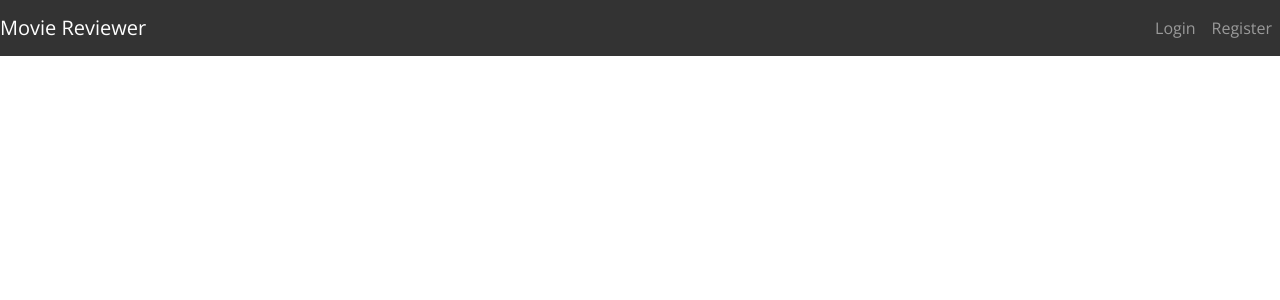
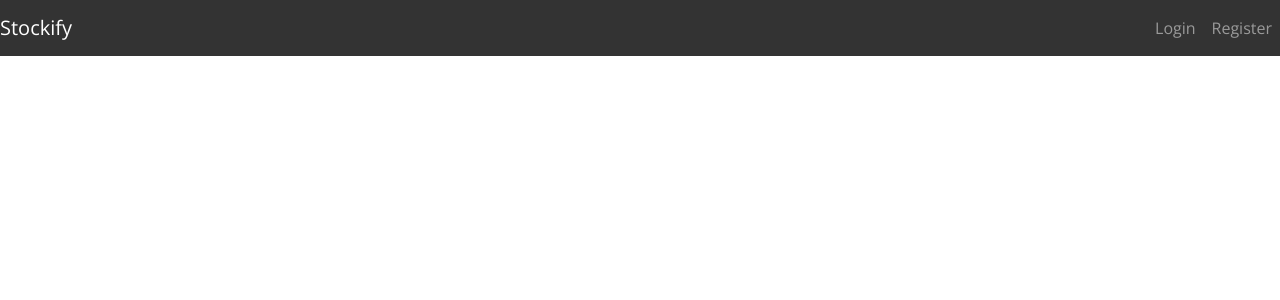
Before and after one commit to ajithkanuri/stockify, a Flask app: template flask_app/templates/header.html in a window 1280 px wide. Shown: the top 300 px of the page. Run offline with Flask 2, Linux system fonts and the light colour scheme; the template is opened without the code that fills it: most values are stand-ins (such as "Sample title", 1, 10 or a date in 2020); some libraries are stand-ins or nearby versions.

Commit message:
change header name

```diff
--- a/flask_app/templates/header.html
+++ b/flask_app/templates/header.html
@@ -1,7 +1,7 @@
 {% extends "base.html" %}
 {% block header %}
 <nav class="navbar navbar-expand-lg navbar-dark bg-dark">
-    <a class="navbar-brand" href="{{ url_for('stocks.index') }}">Movie Reviewer</a>
+    <a class="navbar-brand" href="{{ url_for('stocks.index') }}"> Stockify </a>
     <button class="navbar-toggler" type="button" data-toggle="collapse" data-target="#navbarCollapse"
         aria-controls="navbarSupportedContent" aria-expanded="false" aria-label="Toggle navigation">
         <span class="navbar-toggler-icon"></span>
```
